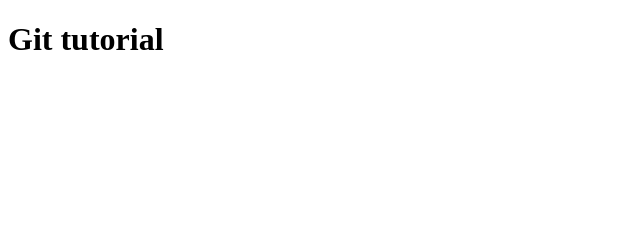
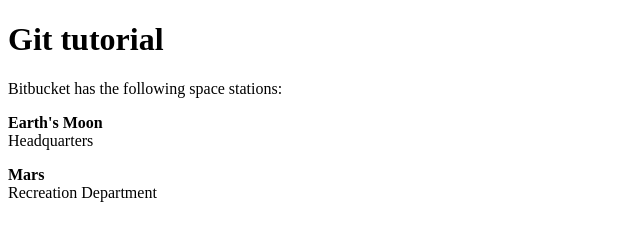
Before and after one commit to IvayloBorisov/git-tutorial, a plain HTML site: page index.html in a window 1280 px wide. Shown: the whole page, without its empty margins (0-640 px from the left). Drawn offline with Linux system fonts and the light colour scheme.

Commit message:
New updates

```diff
--- a/index.html
+++ b/index.html
@@ -1,14 +1,24 @@
 <!DOCTYPE html>
 <html lang="en">
-<head>
-    <meta charset="UTF-8">
-    <meta http-equiv="X-UA-Compatible" content="IE=edge">
-    <meta name="viewport" content="width=device-width, initial-scale=1.0">
+  <head>
+    <meta charset="UTF-8" />
+    <meta http-equiv="X-UA-Compatible" content="IE=edge" />
+    <meta name="viewport" content="width=device-width, initial-scale=1.0" />
     <title>Git</title>
-</head>
-<body>
+  </head>
+  <body>
     <div class="container">
-        <h1 class="title">Git tutorial</h1>
+      <h1 class="title">Git tutorial</h1>
+
+      <p>Bitbucket has the following space stations:</p>
+      <p>
+        <b>Earth's Moon</b><br />
+        Headquarters
+      </p>
+      <p>
+        <b>Mars</b><br />
+        Recreation Department
+      </p>
     </div>
-</body>
+  </body>
 </html>
```
